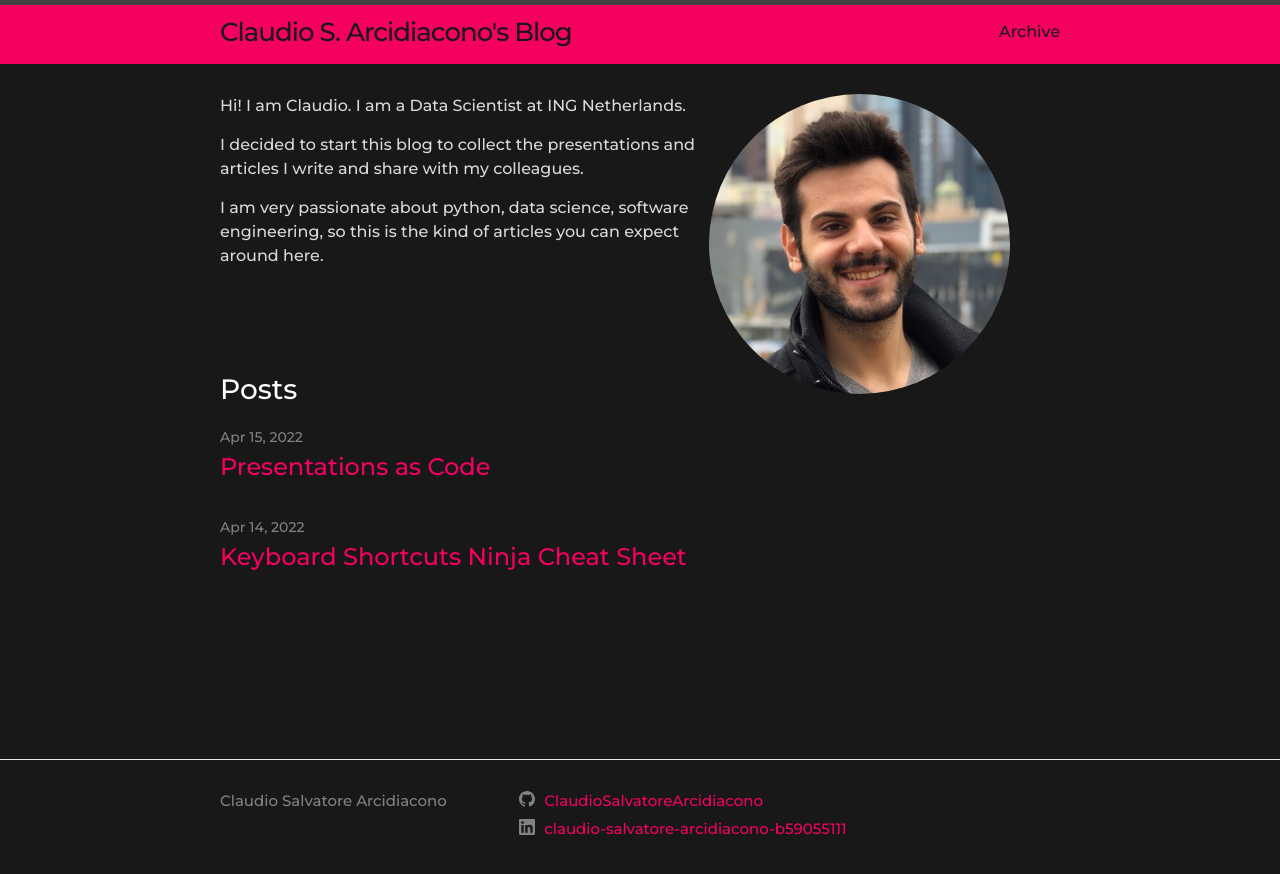
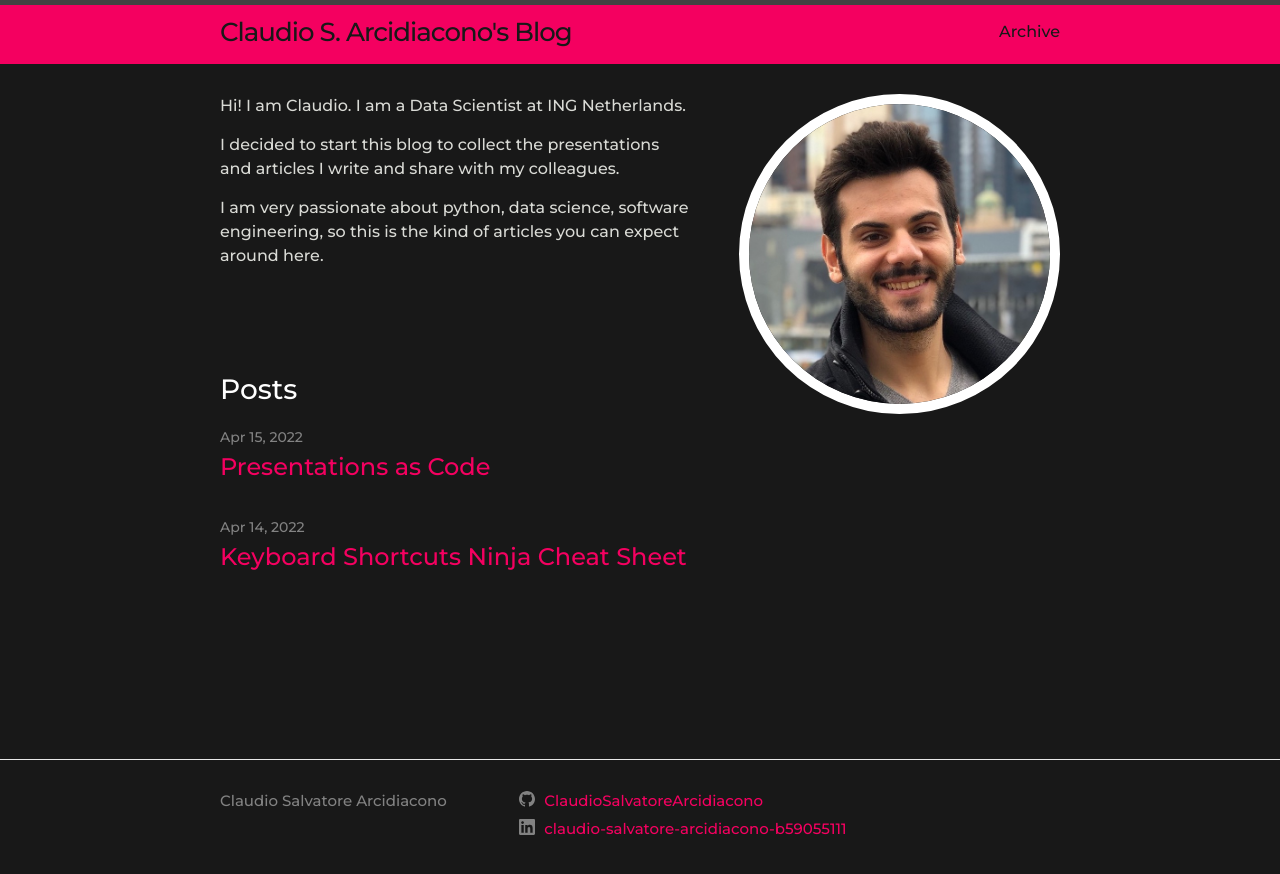
Before and after one commit to ClaudioSalvatoreArcidiacono/blog, a Jekyll site: the page built from index.md, in a window 1280 px wide. Shown: the top 874 px of the page. Built offline with Jekyll 4.4.1, drawn with Linux system fonts in a browser that asks for light colours.

Commit message:
Make home picture more responsive on small devices

```diff
--- a/_layouts/home.html
+++ b/_layouts/home.html
@@ -7,7 +7,9 @@ layout: default
         {%- if page.title -%}
         <h1 class="page-heading">{{ page.title }}</h1>
         {%- endif -%}
-        <img class=home-picture src=assets/picture_of_me.jpeg>
+        <div class="home-picture-frame">
+            <img class=home-picture src=assets/picture_of_me.jpeg>
+        </div>
         {{ content }}
     </div>
     <div class="home">
--- a/_sass/theme/_layout.scss
+++ b/_sass/theme/_layout.scss
@@ -130,7 +130,23 @@
     border-radius: 50%;
     height: 300px;
     float: right;
-    margin-right: 50px;
+    margin-left: 50px;
+    // margin-right: 50px;
+    border: 10px solid #fff;
+}
+
+@include media-query($on-palm){
+    .home-picture-frame {
+        width: 100%;
+        margin-bottom: 50px;
+    }
+
+    .home-picture {
+        float: none;
+        display: block;
+        margin-left: auto;
+        margin-right: auto;
+    }
 }
 .home-postcard {
     margin-bottom: 100px;
```
